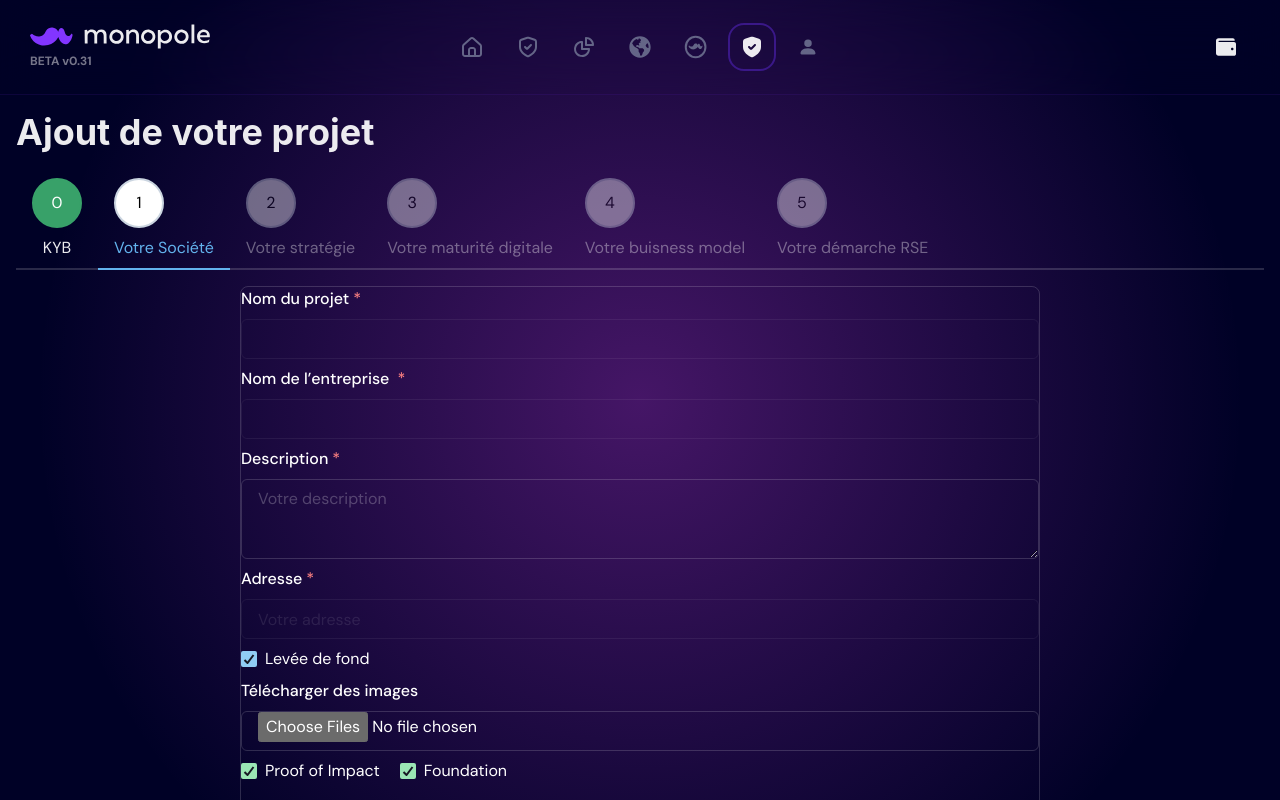
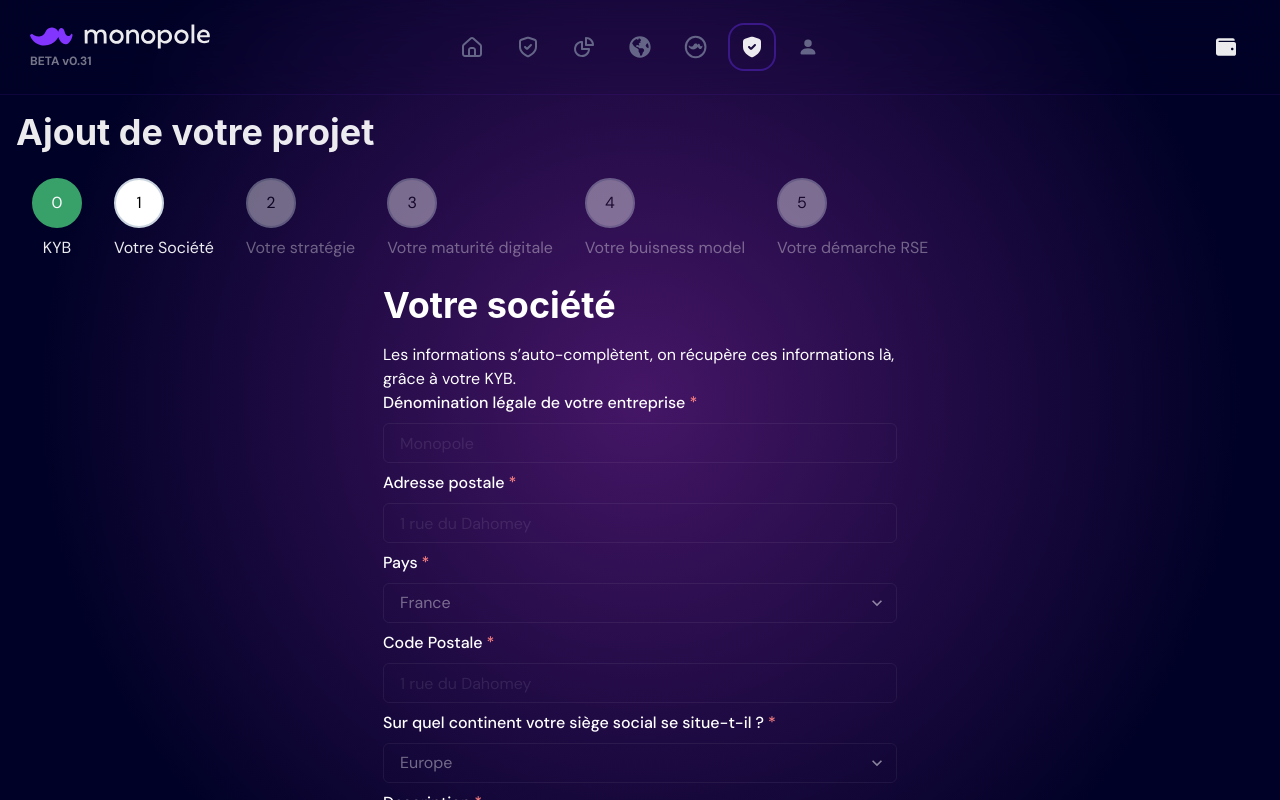
Before and after one commit to Monopole-network/hackathon-2, a Next.js app: page /authentification in a window 1280 px wide. Both pictures are taken after a click on the button "Suivant". Built offline with nearby package versions, Linux system fonts and the light colour scheme.

Commit message:
add strategyform

```diff
--- /dev/null
+++ b/components/Authentification/Form/KYBForm.tsx
@@ -0,0 +1,20 @@
+import { Box,Flex, Heading } from "@chakra-ui/react";
+import { FormControl, FormLabel, Input} from "@chakra-ui/react";
+
+const FormKYB: React.FC = () => {
+  return (
+    <Flex w="100%" backgroundRepeat="no-repeat" backgroundSize="100%" flexDirection="column">
+      <Box w="90%" maxW="800px" mx="auto" color="white" borderWidth="1px" borderRadius="lg">
+        <Heading as="h1" mb={4}>
+          Avant de commencer
+        </Heading>
+        <FormControl isRequired>
+          <FormLabel>Insérez votre KYB</FormLabel>
+          <Input placeholder="0000000" />
+        </FormControl>
+      </Box>
+    </Flex>
+  );
+};
+
+export default FormKYB;
--- a/components/Authentification/FormSociety.tsx
+++ b/components/Authentification/Form/SocietyForm.tsx
@@ -1,19 +1,9 @@
-import { Box, Checkbox, CheckboxGroup, Flex, Text } from "@chakra-ui/react";
+import { Box, Checkbox, CheckboxGroup, Flex, Heading, Select, Text } from "@chakra-ui/react";
 import type { NextPage } from "next";
-import {
-  FormControl,
-  FormLabel,
-  Input,
-  Stack,
-  HStack,
-  VStack,
-  Button,
-  Textarea,
-} from "@chakra-ui/react";
+import { FormControl, FormLabel, Input, Stack, HStack, VStack, Button, Textarea } from "@chakra-ui/react";
 import { useState } from "react";
 
-
-const FormSociety : React.FC = () => {
+const FormSociety: React.FC = () => {
   /* const [formData, setFormData] = useState({
     nom: "",
     prenom: "",
@@ -36,33 +26,41 @@ const FormSociety : React.FC = () => {
 
   return (
     <Flex w="100%" backgroundRepeat="no-repeat" backgroundSize="100%" flexDirection="column">
-
-
-      <Box w="90%" maxW="800px" mx="auto" color="white" borderWidth="1px" borderRadius="lg">
+      <Box w="90%" maxW="514px" mx="auto" color="white" >
+        <Heading as="h1" mb={4}>
+          Votre société
+        </Heading>
+        <Text>Les informations s’auto-complètent, on récupère ces informations là, grâce à votre KYB. </Text>
         <form>
           <VStack>
             <FormControl id="projectName" isRequired>
-              <FormLabel>Nom du projet</FormLabel>
-              <Input disabled type="text" name="projectName" />
+              <FormLabel>Dénomination légale de votre entreprise</FormLabel>
+              <Input disabled type="text" name="projectName" placeholder="Monopole" />
             </FormControl>
 
-            <FormControl id="companyName" isRequired>
-              <FormLabel>Nom de l&rsquo;entreprise </FormLabel>
-              <Input disabled type="text" name="companyName" />
+            <FormControl id="adress" isRequired>
+              <FormLabel>Adresse postale</FormLabel>
+              <Input disabled type="text" name="adress" placeholder="1 rue du Dahomey" />
+            </FormControl>
+
+            <FormControl id="countryName" isRequired>
+              <FormLabel>Pays</FormLabel>
+              <Select disabled name="countryName" placeholder="France" />
+            </FormControl>
+
+            <FormControl id="CodePostal" isRequired>
+              <FormLabel>Code Postale</FormLabel>
+              <Input disabled type="text" name="CodePostal" placeholder="1 rue du Dahomey" />
+            </FormControl>
+
+            <FormControl id="continentName" isRequired>
+              <FormLabel>Sur quel continent votre siège social se situe-t-il ?</FormLabel>
+              <Select disabled name="continentName" placeholder="Europe" />
             </FormControl>
 
             <FormControl id="description" isRequired>
               <FormLabel>Description</FormLabel>
               <Textarea name="description" placeholder="Votre description" />
-            </FormControl>
-
-            <FormControl id="address" isRequired>
-              <FormLabel>Adresse</FormLabel>
-              <Input disabled type="text" name="address" placeholder="Votre adresse" />
-            </FormControl>
-
-            <FormControl id="address" isRequired>
-              <Checkbox defaultChecked>Levée de fond </Checkbox>
             </FormControl>
 
             <FormControl id="imageUpload">
--- /dev/null
+++ b/components/Authentification/Form/StrategyForm.tsx
@@ -0,0 +1,32 @@
+import { Box, Checkbox, CheckboxGroup, Flex, Heading, Select, Text } from "@chakra-ui/react";
+import type { NextPage } from "next";
+import { FormControl, FormLabel, Input, Stack, HStack, VStack, Button, Textarea } from "@chakra-ui/react";
+import { useState } from "react";
+
+const strategy = ["Social", "Économique", "Caritative", "Environnemental"];
+
+const StrategyForm: React.FC = () => {
+  return (
+    <Flex w="100%" backgroundRepeat="no-repeat" backgroundSize="100%" flexDirection="column">
+      <Box w="90%" maxW="514px" mx="auto" color="white">
+        <Heading as="h1" mb={4}>
+          Dans quelles sujets se placent votre projet ?
+        </Heading>
+
+        <VStack>
+          <CheckboxGroup colorScheme="green">
+            <Stack spacing={[1, 5]} direction={["column", "row"]}>
+              {strategy.map((step, index) => (
+                <Box key={index} w="100%" border="1px" padding="0.5rem" borderRadius={8} borderColor="red">
+                  <Checkbox value={step}>{step}</Checkbox>
+                </Box>
+              ))}
+            </Stack>
+          </CheckboxGroup>
+        </VStack>
+      </Box>
+    </Flex>
+  );
+};
+
+export default StrategyForm;
--- a/components/Authentification/StepperAuth.tsx
+++ b/components/Authentification/StepperAuth.tsx
@@ -13,7 +13,9 @@ import {
   Text,
 } from "@chakra-ui/react";
 import { useState } from "react";
-import FormSociety from "./FormSociety";
+import SocietyForm from "./Form/SocietyForm";
+import KYBForm from "./Form/KYBForm";
+import StrategyForm from "./Form/StrategyForm";
 
 const steps = [
   { title: "KYB", content: "Contenu de la première étape" },
@@ -47,7 +49,7 @@ const StepperWithProgressBar: React.FC = () => {
             <Heading as="h1" mb={4}>
               Ajout de votre projet
             </Heading>
-            <Tabs isLazy index={currentStep}>
+            <Tabs variant='unstyled' index={currentStep}>
               <TabList>
                 {steps.map((step, index) => (
                   <Tab key={index} isDisabled={index > currentStep}>
@@ -61,7 +63,7 @@ const StepperWithProgressBar: React.FC = () => {
                         cursor="pointer"
                         onClick={() => setCurrentStep(index)}
                       >
-                      {index }
+                        {index}
                       </Circle>
                       <Text mt={2}>{step.title}</Text>
                     </Box>
@@ -71,9 +73,9 @@ const StepperWithProgressBar: React.FC = () => {
               <TabPanels>
                 {steps.map((step, index) => (
                   <TabPanel key={index}>
-                    {index === 0 &&  <Text>FORM KYB</Text>}
-                    {index === 1 && <FormSociety />}
-                    {index === 2 && <Text>Contenu de la deuxième étape</Text>}
+                    {index === 0 && <KYBForm />}
+                    {index === 1 && <SocietyForm />}
+                    {index === 2 && <StrategyForm/>}
                     {index === 3 && <Text>Contenu de la troisième étape</Text>}
                     {index === 4 && <Text>Contenu de la quatrième étape</Text>}
                     {index === 5 && <Text>Contenu de la cinquième étape</Text>}
@@ -81,10 +83,7 @@ const StepperWithProgressBar: React.FC = () => {
                       <Button onClick={prevStep} mr={2} isDisabled={currentStep === 0}>
                         Précédent
                       </Button>
-                      <Button
-                        onClick={nextStep}
-                        isDisabled={currentStep === steps.length - 1}
-                      >
+                      <Button onClick={nextStep} isDisabled={currentStep === steps.length - 1}>
                         Suivant
                       </Button>
                     </HStack>
```
Lines whose indentation alone changed are shown as unchanged.
